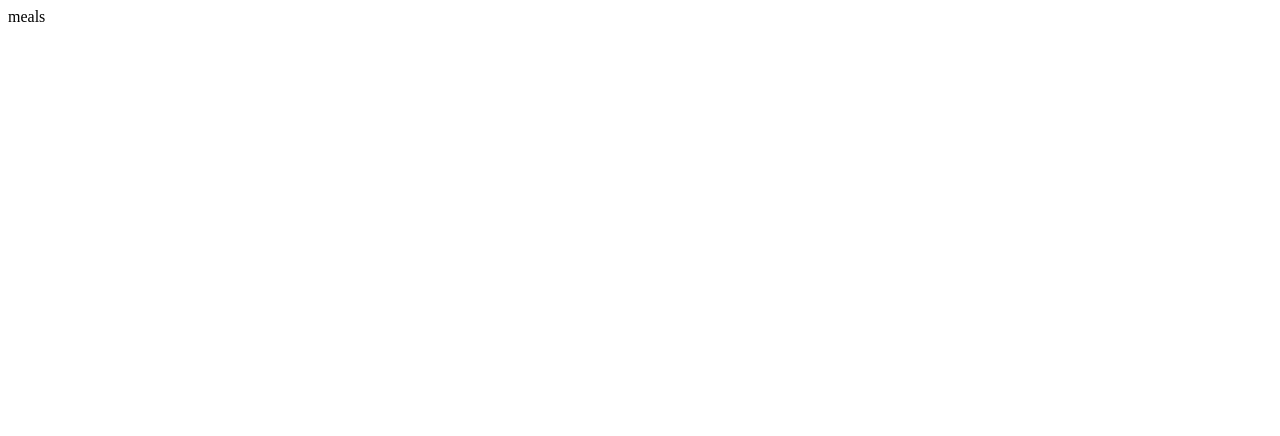
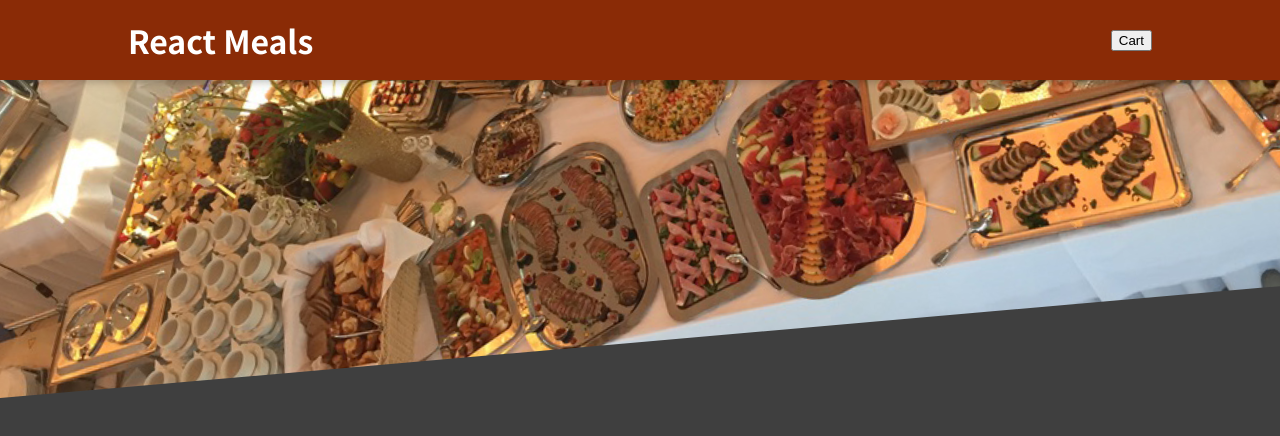
Before and after one commit to lukas-anci/react-meals-practice, a React (Create React App) app: page / in a window 1280 px wide. Shown: the top 436 px of the page. Built offline with nearby package versions, Linux system fonts and the light colour scheme; the HTML template or start-up script is replaced by a standard one.

Commit message:
header styled

```diff
--- a/src/App.css
+++ b/src/App.css
@@ -0,0 +1,14 @@
+@import url('https://fonts.googleapis.com/css2?family=Noto+Sans+JP:wght@400;700&display=swap');
+
+* {
+  box-sizing: border-box;
+}
+
+html {
+  font-family: 'Noto Sans JP', sans-serif;
+}
+
+body {
+  margin: 0;
+  background-color: #3f3f3f;
+}
--- a/src/App.jsx
+++ b/src/App.jsx
@@ -1,7 +1,12 @@
 import './App.css';
+import Header from './components/Layout/Header';
 
 function App() {
-  return <div className="App">meals</div>;
+  return (
+    <div className="App">
+      <Header />
+    </div>
+  );
 }
 
 export default App;
--- a/src/components/Layout/Header.jsx
+++ b/src/components/Layout/Header.jsx
@@ -0,0 +1,18 @@
+import css from './Header.module.css';
+import mealImg from '../../assets/meals.jpg';
+
+const Header = () => {
+  return (
+    <div>
+      <header className={css.header}>
+        <h1>React Meals</h1>
+        <button>Cart</button>
+      </header>
+      <div className={css['main-image']}>
+        <img src={mealImg} alt="table full of food" />
+      </div>
+    </div>
+  );
+};
+
+export default Header;
--- a/src/components/Layout/Header.module.css
+++ b/src/components/Layout/Header.module.css
@@ -0,0 +1,29 @@
+.header {
+  position: fixed;
+  top: 0;
+  left: 0;
+  width: 100%;
+  height: 5rem;
+  background-color: #8a2b06;
+  color: white;
+  display: flex;
+  justify-content: space-between;
+  align-items: center;
+  padding: 0 10%;
+  box-shadow: 0 2px 8px rgba(0, 0, 0, 0.25);
+  z-index: 10;
+}
+
+.main-image {
+  width: 100%;
+  height: 25rem;
+  z-index: 0;
+  overflow: hidden;
+}
+
+.main-image img {
+  width: 110%;
+  height: 100%;
+  object-fit: cover;
+  transform: rotateZ(-5deg) translateY(-4rem) translateX(-1rem);
+}
```
Also changed, not shown: src/assets/meals.jpg (added).
